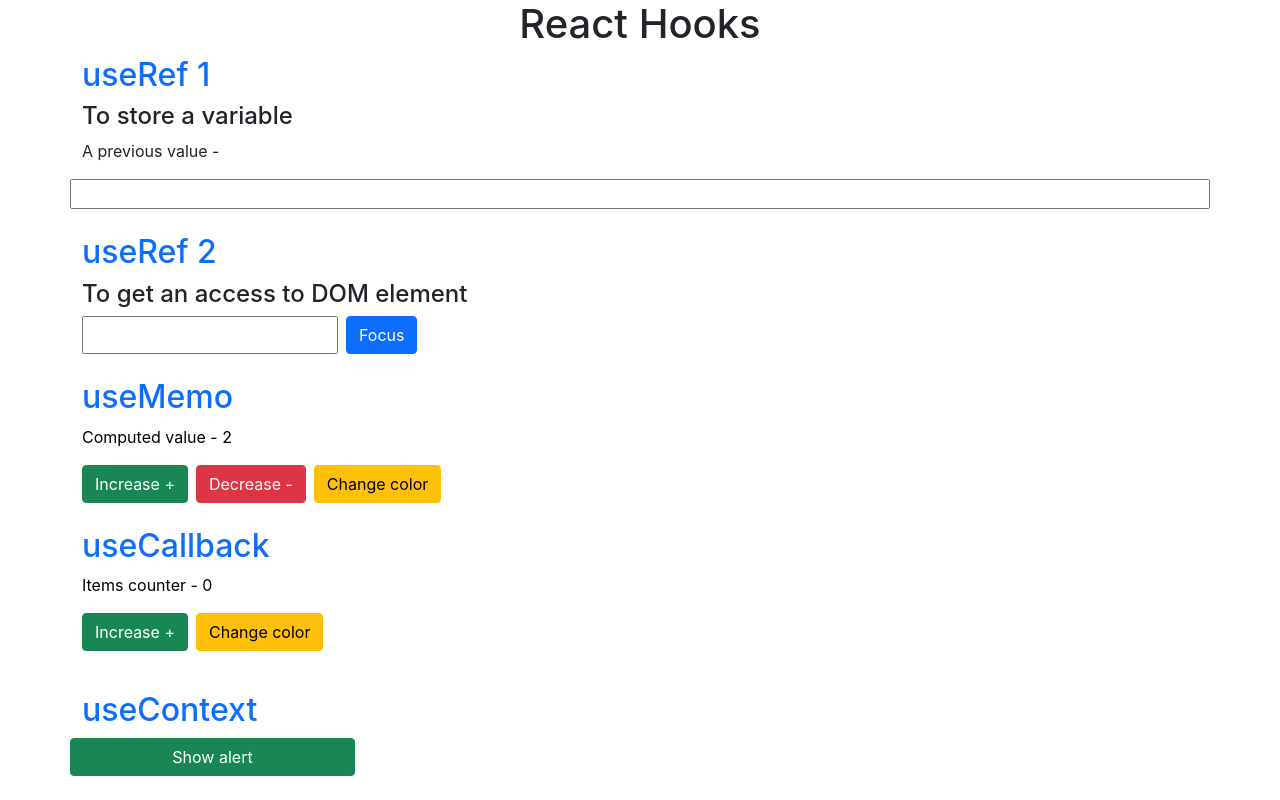
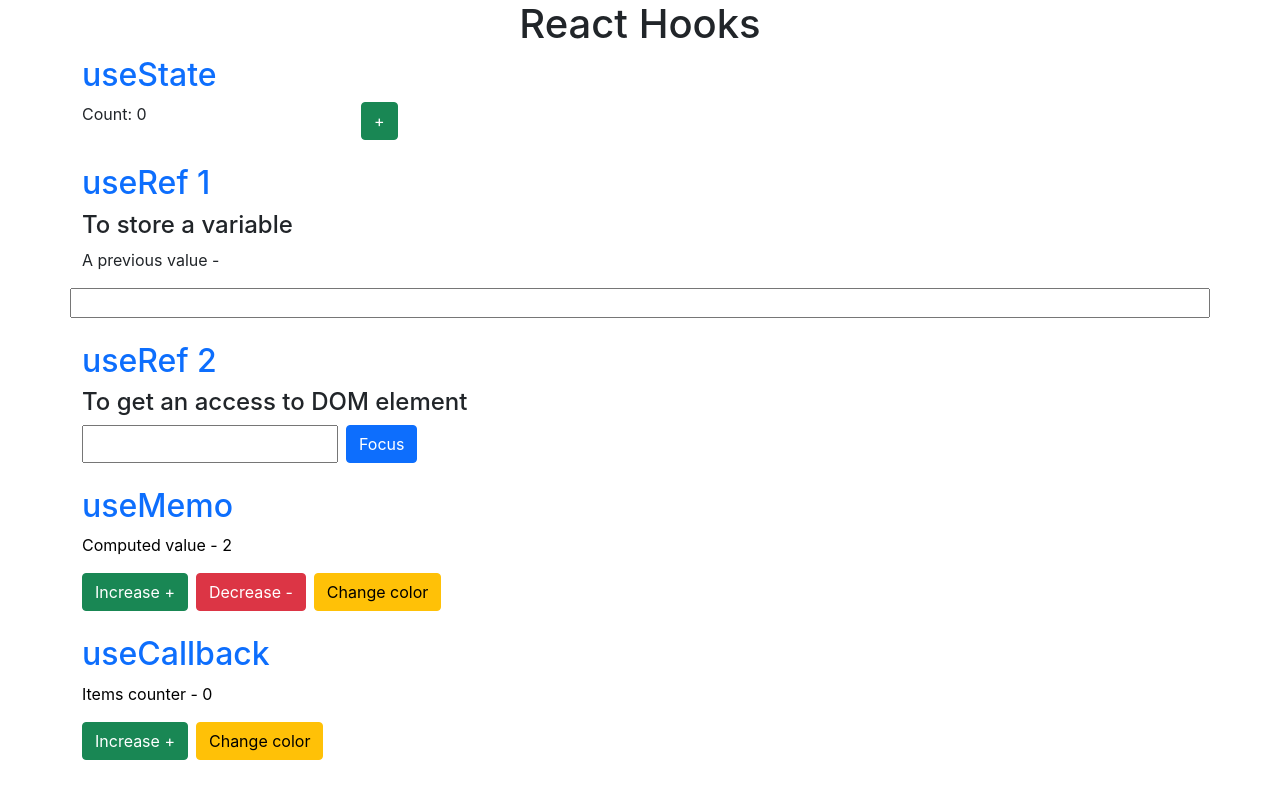
Before and after one commit to SergeyKhrapin/react_hooks, a React (Create React App) app: page / in a window 1280 px wide. Shown: the top 800 px of the page. Built offline with nearby package versions, Linux system fonts and the light colour scheme.

Commit message:
useState() hook - to manage a state

```diff
--- a/src/ReactHooks.tsx
+++ b/src/ReactHooks.tsx
@@ -1,4 +1,5 @@
 import MainContainer from './MainContainer'
+import Count from './hooks/useState/Count'
 import ShowPreviousValue from './hooks/useRef/ShowPreviousValue'
 import FocusElement from './hooks/useRef/FocusElement'
 import ComputeValue from './hooks/useMemo/ComputeValue'
@@ -14,6 +15,7 @@ function ReactHooks() {
     return (
         <>
             <MainContainer>
+                <Count hookName='useState' />
                 <ShowPreviousValue hookName='useRef 1' />
                 <FocusElement hookName='useRef 2' />
                 <ComputeValue hookName='useMemo' />
--- /dev/null
+++ b/src/hooks/useState/Count.tsx
@@ -0,0 +1,35 @@
+import React, { useState, FC } from 'react'
+import { HookName } from '../../types/types'
+
+// Key points:
+// 1. useState can take a callback to set an initial value.
+// 2. useState can take an object as initial value.
+// In this case when state is updated - all fields should be passed in to updater (setCount).
+// Otherwise, field will be removed from the state object.
+// 3. Good practice = pass in a callback rather than a new state value to updater (setCount).
+// 4. Multiple states are allowed, i.e. useState can be called multiple times in one component
+
+const Count: FC<HookName> = () => {
+    // const [ count, setCount ] = useState<number>(initState())    // Bad practice
+    const [ count, setCount ] = useState<number>(() => initState()) // Good practice
+
+    function initState() {
+        console.log('Some expensive calculation')
+        return 0
+    }
+
+    return (
+        <>
+            <div className="row">
+                <div className="col-3">
+                    <span>Count: { count }</span>
+                </div>
+                <div className="col-3">
+                    <button className="btn btn-success me-2" onClick={() => setCount(currentCount => currentCount + 1)}>+</button>
+                </div>
+            </div>
+        </>
+    )
+}
+
+export default Count
```
